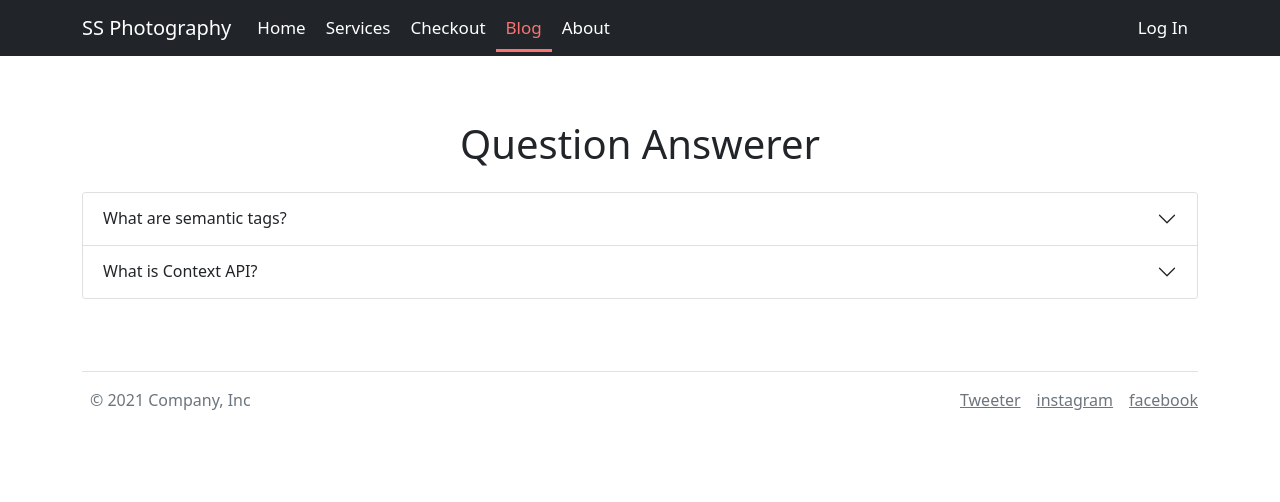
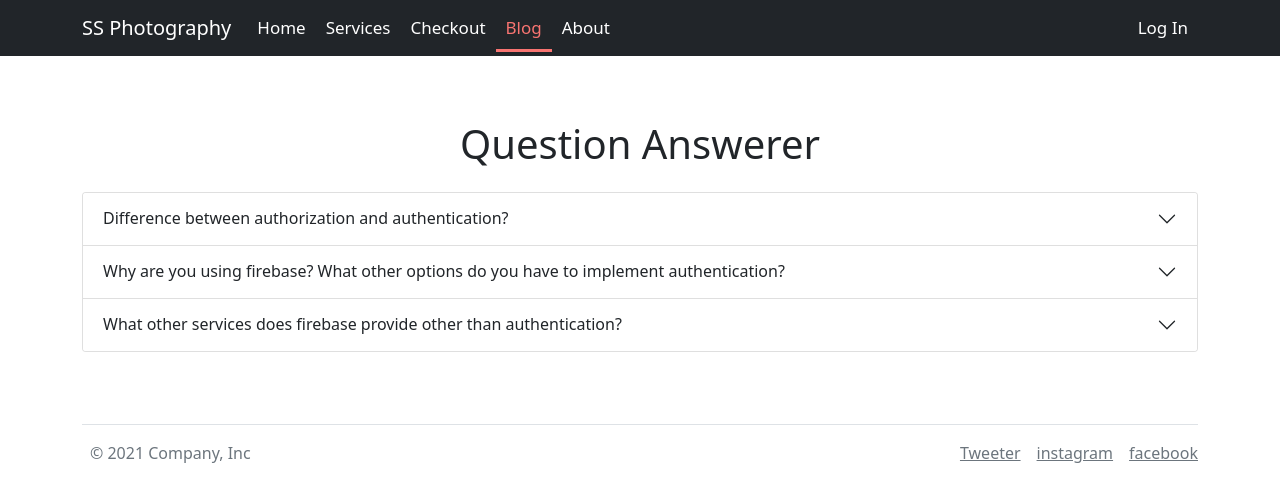
Before and after one commit to sabbirsami/ss-photography, a React (Create React App) app: page /blogs in a window 1280 px wide. Shown: the top 502 px of the page. Built offline with nearby package versions, Linux system fonts and the light colour scheme.

Commit message:
question answered

```diff
--- a/src/Components/Blogs/Blogs.js
+++ b/src/Components/Blogs/Blogs.js
@@ -9,27 +9,37 @@ const Blogs = () => {
                 <Accordion>
                     <Accordion.Item eventKey="0">
                         <Accordion.Header>
-                            What are semantic tags?
+                            Difference between authorization and authentication?
                         </Accordion.Header>
                         <Accordion.Body className="text-start">
-                            Semantic tags are HTML5 elements. We can easily
-                            understand what section or what this tag going to do
-                            by seeing this tag. it give some clue about what
-                            happens when the link is selected So Semantic tags
-                            are those which have their own definition and usage
-                            according to their name. like header, footer, nav,
-                            blockquote etc.
+                            Authentication process use for checking identity of
+                            users to provide the access to the system. One the
+                            other hand Authorization process for checking user
+                            for accessing the resources. Authentication process
+                            check users or persons are verified or not. One the
+                            other hand Authorization process check user
+                            validated or not.
                         </Accordion.Body>
                     </Accordion.Item>
                     <Accordion.Item eventKey="1">
                         <Accordion.Header>
-                            What is Context API?
+                            Why are you using firebase? What other options do
+                            you have to implement authentication?
                         </Accordion.Header>
                         <Accordion.Body className="text-start">
-                            Context API is a React structure which is help you
-                            to solving major React problem props drilling. If
-                            you use context api you will able to pass data
-                            easily you dont event need to pass any props.
+                            I am using firebase for authentication user and
+                            hoisting website. some other options i have to
+                            implement authentication are okka, oOneLogin,
+                            JumpCloud, Auth0, FrogeRock etc.
+                        </Accordion.Body>
+                    </Accordion.Item>
+                    <Accordion.Item eventKey="2">
+                        <Accordion.Header>
+                            What other services does firebase provide other than
+                            authentication?
+                        </Accordion.Header>
+                        <Accordion.Body className="text-start">
+                            Firebase provide other than authentication
                         </Accordion.Body>
                     </Accordion.Item>
                 </Accordion>
--- a/src/Components/Checkout/Checkout.js
+++ b/src/Components/Checkout/Checkout.js
@@ -1,12 +1,6 @@
-import React, { useEffect, useState } from "react";
-import { useParams } from "react-router-dom";
-
 const Checkout = (props) => {
-    const { id } = useParams();
-
     return (
         <div>
-            <h1>{id}</h1>
             <h3>{props.name}</h3>
             <h1>Checkout Service</h1>
         </div>
--- a/src/Components/Service/Service.js
+++ b/src/Components/Service/Service.js
@@ -18,7 +18,7 @@ const Service = ({ service, addToCart }) => {
                         <p className="card-text">{about}</p>
                         <ul>
                             {services.map((ourServices) => (
-                                <li key={ourServices.id}>{ourServices}</li>
+                                <li>{ourServices}</li>
                             ))}
                         </ul>
                     </div>
--- a/src/Components/SingIn/SingIn.js
+++ b/src/Components/SingIn/SingIn.js
@@ -6,14 +6,16 @@ import { useCreateUserWithEmailAndPassword } from "react-firebase-hooks/auth";
 
 const SingIn = () => {
     const [signInWithGoogle, user, loading, error] = useSignInWithGoogle(auth);
-    const [email, setEmail] = useState("");
-    const [password, setPassword] = useState("");
     const [
         createUserWithEmailAndPassword,
         userEmail,
         loadingEmail,
         emailError,
     ] = useCreateUserWithEmailAndPassword(auth);
+    const [email, setEmail] = useState("");
+    const [password, setPassword] = useState("");
+    console.log(email);
+    console.log(password);
 
     const navigate = useNavigate();
     let errorElement;
@@ -42,7 +44,7 @@ const SingIn = () => {
                 <div className="w-50 mx-auto pt-5">
                     <main className="form-signin">
                         <form onSubmit={handleSingUp}>
-                            <h1 className="h3 mb-3 fw-normal">Sing in</h1>
+                            <h1 className="h3 mb-3 fw-normal">Sing Up</h1>
 
                             <div className="form-floating pb-2">
                                 <input
```
